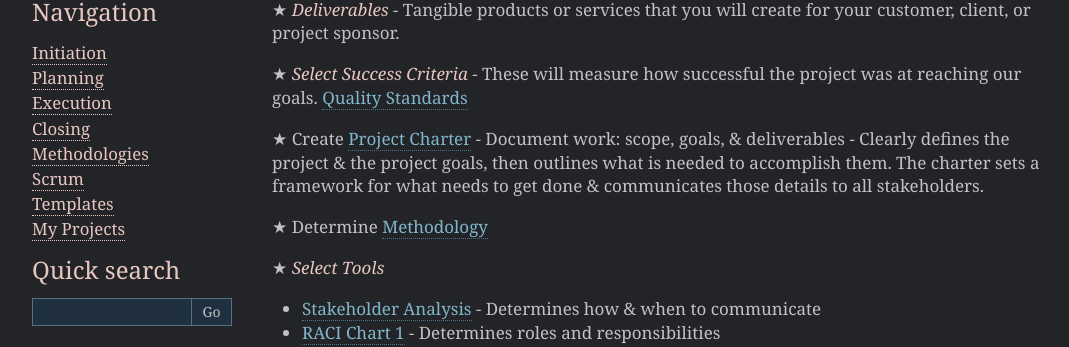
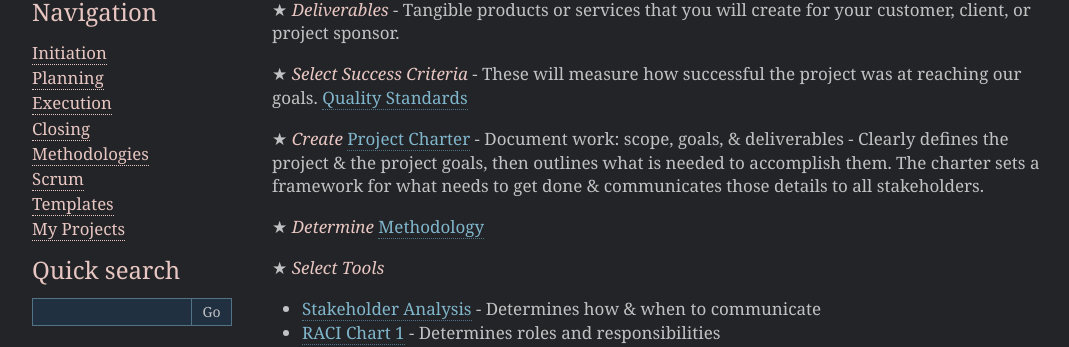
Before and after one commit to Hotonah/hotonah.github.io, a Sphinx documentation site: the page built from source/initiation.txt, in a window 1280 px wide and 900 px high, scrolled down 598 px. Shown: the part 133-480 px from the top of the window, without its empty margins (93-1162 px from the left). Built offline with Sphinx 7.4.7, drawn with Linux system fonts in a browser that asks for light colours.

```diff
--- a/source/initiation.txt
+++ b/source/initiation.txt
@@ -21,9 +21,9 @@ Project Initiation
 
 ★ `Select Success Criteria` - These will measure how successful the project was at reaching our goals. `Quality Standards <https://docs.google.com/spreadsheets/d/1wU7yTjV3y20btJT6352QCBp5X42vFE6LzYlJOchT-kI/edit?usp=sharing&resourcekey=0-m0vPFB9zU_qHHHdNTXTIIg>`_
 
-★ Create `Project Charter <https://docs.google.com/document/d/1DyHE7xDgpKCcy6b0VKEILxcyNm6Tk-OA3d-ecrev43Y/edit?usp=sharing&resourcekey=0-TEJQtXbnGWTEiTYu01k6WQ>`_ - Document work: scope, goals, & deliverables - Clearly defines the project & the project goals, then outlines what is needed to accomplish them. The charter sets a framework for what needs to get done & communicates those details to all stakeholders.
+★ `Create` `Project Charter <https://docs.google.com/document/d/1DyHE7xDgpKCcy6b0VKEILxcyNm6Tk-OA3d-ecrev43Y/edit?usp=sharing&resourcekey=0-TEJQtXbnGWTEiTYu01k6WQ>`_ - Document work: scope, goals, & deliverables - Clearly defines the project & the project goals, then outlines what is needed to accomplish them. The charter sets a framework for what needs to get done & communicates those details to all stakeholders.
 
-★ Determine `Methodology <https://hotonah.github.io/hotonahcom/methodologies>`_
+★ `Determine` `Methodology <https://hotonah.github.io/hotonahcom/methodologies>`_
 
 ★ `Select Tools`
 
@@ -138,7 +138,7 @@ Tips When Choosing a Team
 * Assess stakeholders' ability to participate & find ways to include them
 * Prioritize stakeholders with a high level of interest & influence
 
-★ Build a `RACI Chart <https://docs.google.com/spreadsheets/d/1RR6ioh3yStTLRQ5mB3AePeZ8-bzRMoE4pG1ZLhxEb3M/edit?usp=sharing>`_
+★ `Build a` `RACI Chart <https://docs.google.com/spreadsheets/d/1RR6ioh3yStTLRQ5mB3AePeZ8-bzRMoE4pG1ZLhxEb3M/edit?usp=sharing>`_
 
 * Responsible - Who gets the work done
 * Accountable - Who makes sure the work is done
```
